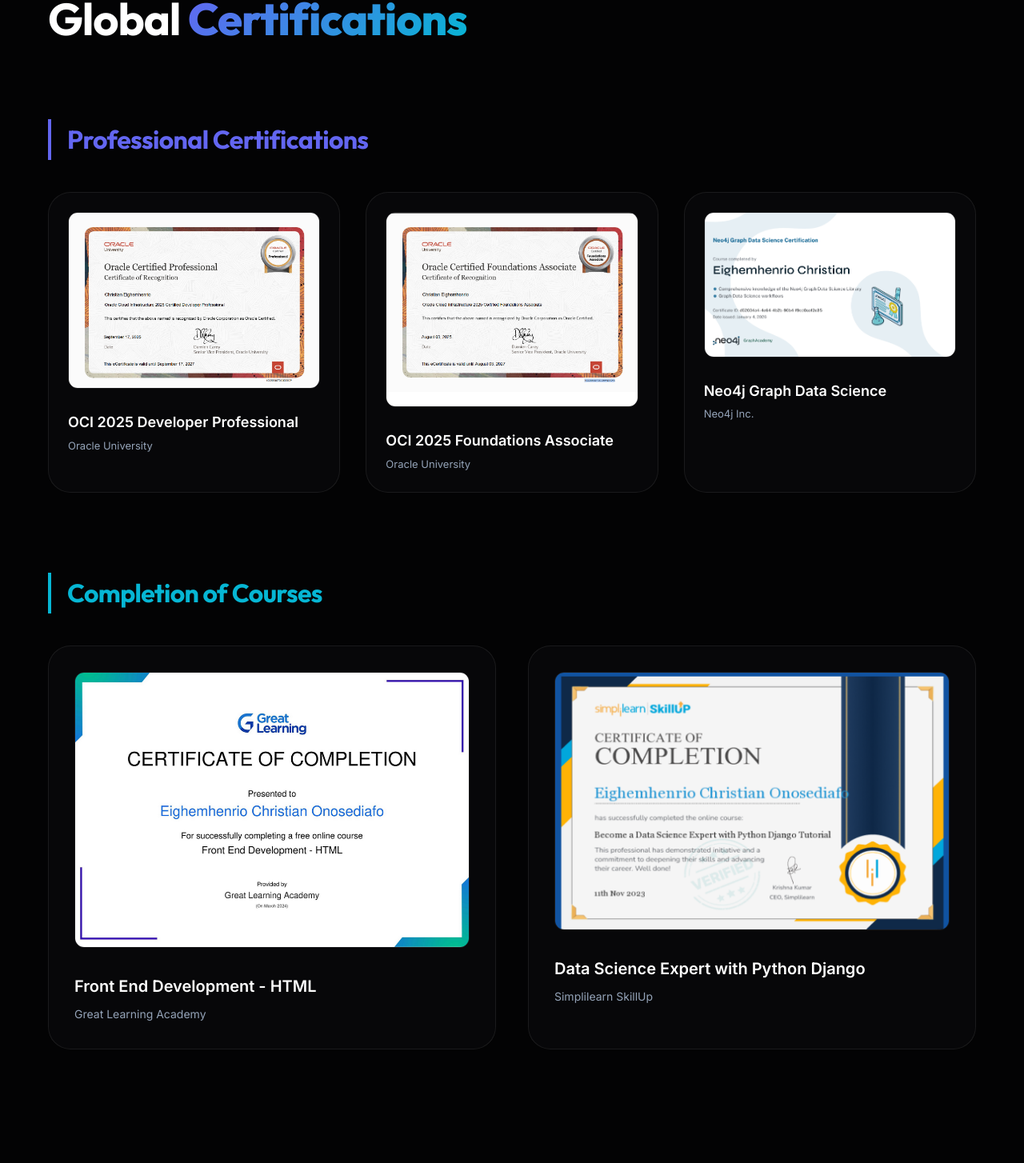
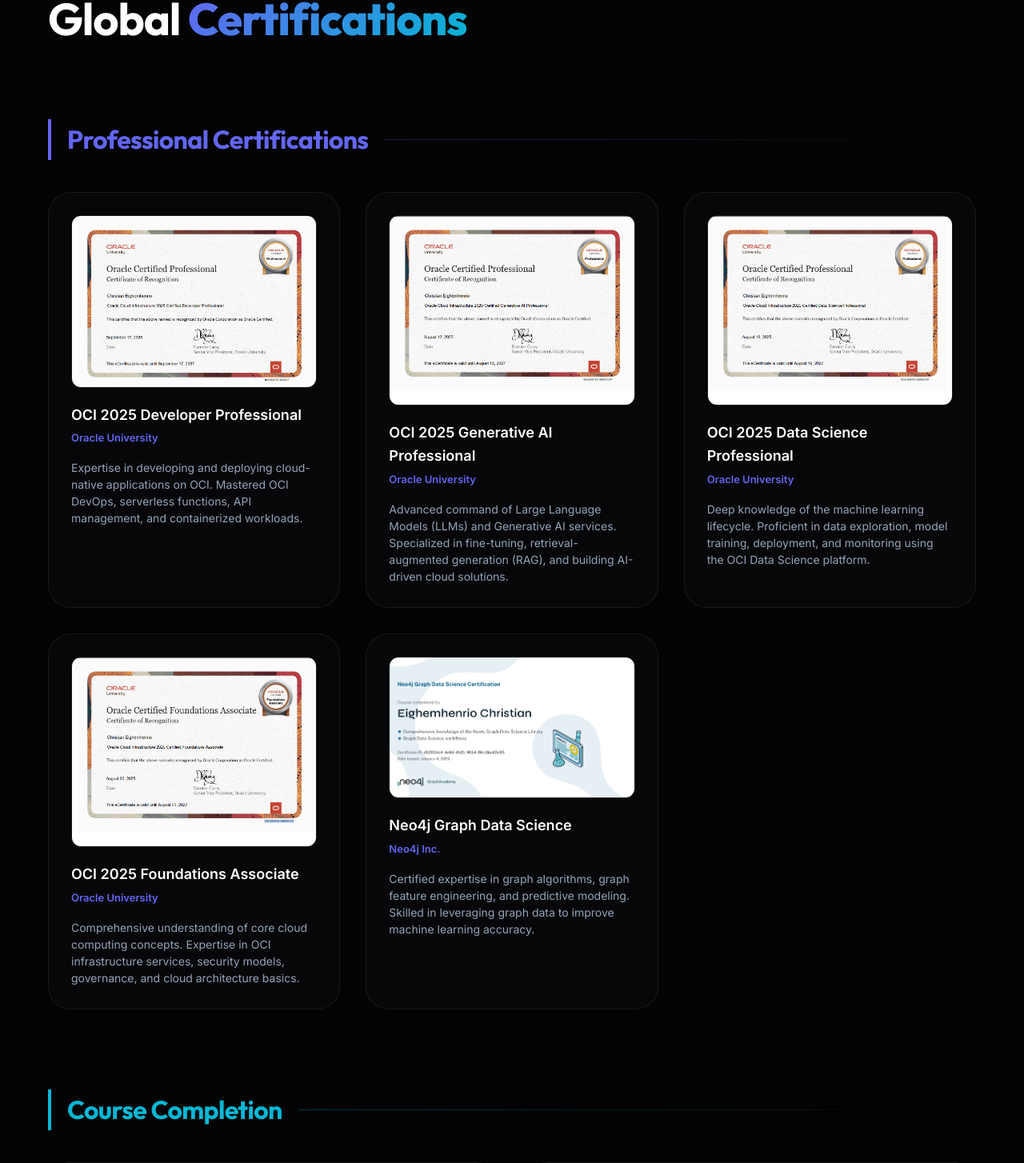
Before and after one commit to christian759/portfolio, a React (Vite) app: page / in a window 1280 px wide. Shown: the part 6505-7959 px from the top of the page at 80% size. Built offline with nearby package versions, Linux system fonts and the light colour scheme.

Commit message:
feat: Create initial portfolio application with core sections and certification images.

```diff
--- a/src/App.tsx
+++ b/src/App.tsx
@@ -202,59 +202,85 @@
         <div style={{ display: 'flex', flexDirection: 'column', gap: '100px' }}>
           {/* Professional Section */}
           <div>
-            <h3 style={{ fontSize: '2rem', marginBottom: '40px', color: 'var(--accent-primary)', borderLeft: '4px solid var(--accent-primary)', paddingLeft: '20px' }}>Professional Certifications</h3>
-            <div style={{ display: 'grid', gridTemplateColumns: 'repeat(auto-fit, minmax(360px, 1fr))', gap: '32px' }}>
-              <div className="glass" style={{ padding: '24px' }}>
-                <img
-                  src="/oracle-cert.png"
-                  alt="Oracle Cloud Infrastructure 2025 Certified Developer Professional"
-                  style={{ width: '100%', borderRadius: '12px', marginBottom: '20px', border: '1px solid var(--border-color)' }}
-                />
-                <h4 style={{ fontSize: '18px', marginBottom: '4px' }}>OCI 2025 Developer Professional</h4>
-                <p style={{ color: 'var(--text-secondary)', fontSize: '13px' }}>Oracle University</p>
+            <div style={{ display: 'flex', alignItems: 'center', gap: '20px', marginBottom: '40px' }}>
+              <h3 style={{ fontSize: '2rem', color: 'var(--accent-primary)', borderLeft: '4px solid var(--accent-primary)', paddingLeft: '20px', margin: 0 }}>Professional Certifications</h3>
+              <div style={{ height: '1px', flex: 1, background: 'linear-gradient(90deg, var(--accent-primary), transparent)', opacity: 0.3 }} />
+            </div>
+            <div style={{ display: 'grid', gridTemplateColumns: 'repeat(auto-fit, minmax(340px, 1fr))', gap: '32px' }}>
+              {/* OCI Developer */}
+              <div className="glass card-hover" style={{ padding: '28px', display: 'flex', flexDirection: 'column' }}>
+                <img src="/oracle-cert.png" alt="OCI Developer Professional" style={{ width: '100%', borderRadius: '12px', marginBottom: '20px', border: '1px solid var(--border-color)' }} />
+                <h4 style={{ fontSize: '18px', marginBottom: '4px', color: 'white' }}>OCI 2025 Developer Professional</h4>
+                <p style={{ color: 'var(--accent-primary)', fontSize: '13px', fontWeight: 600, marginBottom: '16px' }}>Oracle University</p>
+                <div style={{ fontSize: '14px', color: 'var(--text-secondary)', lineHeight: '1.5', flex: 1 }}>
+                  Expertise in developing and deploying cloud-native applications on OCI. Mastered OCI DevOps, serverless functions, API management, and containerized workloads.
+                </div>
               </div>
-              <div className="glass" style={{ padding: '24px' }}>
-                <img
-                  src="/oracle-foundation-cert.png"
-                  alt="Oracle Cloud Infrastructure 2025 Certified Foundations Associate"
-                  style={{ width: '100%', borderRadius: '12px', marginBottom: '20px', border: '1px solid var(--border-color)' }}
-                />
+
+              {/* OCI Gen AI */}
+              <div className="glass card-hover" style={{ padding: '28px', display: 'flex', flexDirection: 'column' }}>
+                <img src="/oracle-ai-cert.png" alt="OCI Generative AI Professional" style={{ width: '100%', borderRadius: '12px', marginBottom: '20px', border: '1px solid var(--border-color)' }} />
+                <h4 style={{ fontSize: '18px', marginBottom: '4px', color: 'white' }}>OCI 2025 Generative AI Professional</h4>
+                <p style={{ color: 'var(--accent-primary)', fontSize: '13px', fontWeight: 600, marginBottom: '16px' }}>Oracle University</p>
+                <div style={{ fontSize: '14px', color: 'var(--text-secondary)', lineHeight: '1.5', flex: 1 }}>
+                  Advanced command of Large Language Models (LLMs) and Generative AI services. Specialized in fine-tuning, retrieval-augmented generation (RAG), and building AI-driven cloud solutions.
+                </div>
+              </div>
+
+              {/* OCI Data Science */}
+              <div className="glass card-hover" style={{ padding: '28px', display: 'flex', flexDirection: 'column' }}>
+                <img src="/oracle-ds-cert.png" alt="OCI Data Science Professional" style={{ width: '100%', borderRadius: '12px', marginBottom: '20px', border: '1px solid var(--border-color)' }} />
+                <h4 style={{ fontSize: '18px', marginBottom: '4px', color: 'white' }}>OCI 2025 Data Science Professional</h4>
+                <p style={{ color: 'var(--accent-primary)', fontSize: '13px', fontWeight: 600, marginBottom: '16px' }}>Oracle University</p>
+                <div style={{ fontSize: '14px', color: 'var(--text-secondary)', lineHeight: '1.5', flex: 1 }}>
+                  Deep knowledge of the machine learning lifecycle. Proficient in data exploration, model training, deployment, and monitoring using the OCI Data Science platform.
+                </div>
+              </div>
+
+              {/* OCI Foundations */}
+              <div className="glass card-hover" style={{ padding: '28px', display: 'flex', flexDirection: 'column' }}>
+                <img src="/oracle-foundation-cert.png" alt="OCI Foundations Associate" style={{ width: '100%', borderRadius: '12px', marginBottom: '20px', border: '1px solid var(--border-color)' }} />
                 <h4 style={{ fontSize: '18px', marginBottom: '4px' }}>OCI 2025 Foundations Associate</h4>
-                <p style={{ color: 'var(--text-secondary)', fontSize: '13px' }}>Oracle University</p>
+                <p style={{ color: 'var(--accent-primary)', fontSize: '13px', fontWeight: 600, marginBottom: '16px' }}>Oracle University</p>
+                <div style={{ fontSize: '14px', color: 'var(--text-secondary)', lineHeight: '1.5', flex: 1 }}>
+                  Comprehensive understanding of core cloud computing concepts. Expertise in OCI infrastructure services, security models, governance, and cloud architecture basics.
+                </div>
               </div>
-              <div className="glass" style={{ padding: '24px' }}>
-                <img
-                  src="/neo4j-cert.png"
-                  alt="Neo4j Graph Data Science Certified"
-                  style={{ width: '100%', borderRadius: '12px', marginBottom: '20px', border: '1px solid var(--border-color)' }}
-                />
+
+              {/* Neo4j */}
+              <div className="glass card-hover" style={{ padding: '28px', display: 'flex', flexDirection: 'column' }}>
+                <img src="/neo4j-cert.png" alt="Neo4j Graph Data Science" style={{ width: '100%', borderRadius: '12px', marginBottom: '20px', border: '1px solid var(--border-color)' }} />
                 <h4 style={{ fontSize: '18px', marginBottom: '4px' }}>Neo4j Graph Data Science</h4>
-                <p style={{ color: 'var(--text-secondary)', fontSize: '13px' }}>Neo4j Inc.</p>
+                <p style={{ color: 'var(--accent-primary)', fontSize: '13px', fontWeight: 600, marginBottom: '16px' }}>Neo4j Inc.</p>
+                <div style={{ fontSize: '14px', color: 'var(--text-secondary)', lineHeight: '1.5', flex: 1 }}>
+                  Certified expertise in graph algorithms, graph feature engineering, and predictive modeling. Skilled in leveraging graph data to improve machine learning accuracy.
+                </div>
               </div>
             </div>
           </div>
 
           {/* Completion of Courses Section */}
           <div>
-            <h3 style={{ fontSize: '2rem', marginBottom: '40px', color: 'var(--accent-secondary)', borderLeft: '4px solid var(--accent-secondary)', paddingLeft: '20px' }}>Completion of Courses</h3>
-            <div style={{ display: 'grid', gridTemplateColumns: 'repeat(auto-fit, minmax(400px, 1fr))', gap: '40px' }}>
-              <div className="glass" style={{ padding: '32px' }}>
-                <img
-                  src="/great-learning-cert.png"
-                  alt="Front End Development - HTML Course Completion"
-                  style={{ width: '100%', borderRadius: '12px', marginBottom: '24px', border: '1px solid var(--border-color)' }}
-                />
-                <h4 style={{ fontSize: '20px', marginBottom: '8px' }}>Front End Development - HTML</h4>
-                <p style={{ color: 'var(--text-secondary)', fontSize: '14px' }}>Great Learning Academy</p>
+            <div style={{ display: 'flex', alignItems: 'center', gap: '20px', marginBottom: '40px' }}>
+              <h3 style={{ fontSize: '2rem', color: 'var(--accent-secondary)', borderLeft: '4px solid var(--accent-secondary)', paddingLeft: '20px', margin: 0 }}>Course Completion</h3>
+              <div style={{ height: '1px', flex: 1, background: 'linear-gradient(90deg, var(--accent-secondary), transparent)', opacity: 0.3 }} />
+            </div>
+            <div style={{ display: 'grid', gridTemplateColumns: 'repeat(auto-fit, minmax(340px, 1fr))', gap: '32px' }}>
+              <div className="glass card-hover" style={{ padding: '28px', display: 'flex', flexDirection: 'column' }}>
+                <img src="/great-learning-cert.png" alt="Front End Development" style={{ width: '100%', borderRadius: '12px', marginBottom: '20px', border: '1px solid var(--border-color)' }} />
+                <h4 style={{ fontSize: '18px', marginBottom: '8px', color: 'white' }}>Front End Development - HTML</h4>
+                <p style={{ color: 'var(--accent-secondary)', fontSize: '13px', fontWeight: 600, marginBottom: '16px' }}>Great Learning Academy</p>
+                <div style={{ fontSize: '14px', color: 'var(--text-secondary)', lineHeight: '1.5', flex: 1 }}>
+                  Gained fundamental mastery of semantic HTML5, web accessibility standards, and responsive document structure for modern web applications.
+                </div>
               </div>
-              <div className="glass" style={{ padding: '32px' }}>
-                <img
-                  src="/simplilearn-cert.png"
-                  alt="Data Science Expert with Python Django"
-                  style={{ width: '100%', borderRadius: '12px', marginBottom: '24px', border: '1px solid var(--border-color)' }}
-                />
-                <h4 style={{ fontSize: '20px', marginBottom: '8px' }}>Data Science Expert with Python Django</h4>
-                <p style={{ color: 'var(--text-secondary)', fontSize: '14px' }}>Simplilearn SkillUp</p>
+              <div className="glass card-hover" style={{ padding: '28px', display: 'flex', flexDirection: 'column' }}>
+                <img src="/simplilearn-cert.png" alt="Data Science Expert" style={{ width: '100%', borderRadius: '12px', marginBottom: '20px', border: '1px solid var(--border-color)' }} />
+                <h4 style={{ fontSize: '18px', marginBottom: '8px', color: 'white' }}>Data Science with Python & Django</h4>
+                <p style={{ color: 'var(--accent-secondary)', fontSize: '13px', fontWeight: 600, marginBottom: '16px' }}>Simplilearn SkillUp</p>
+                <div style={{ fontSize: '14px', color: 'var(--text-secondary)', lineHeight: '1.5', flex: 1 }}>
+                  Explored data science workflows using Python and libraries like NumPy/Pandas, while learning to integrate analytical models into scalable Django web platforms.
+                </div>
               </div>
             </div>
           </div>
```
Also changed, not shown: public/oracle-ai-cert.png (added), public/oracle-ds-cert.png (added).
